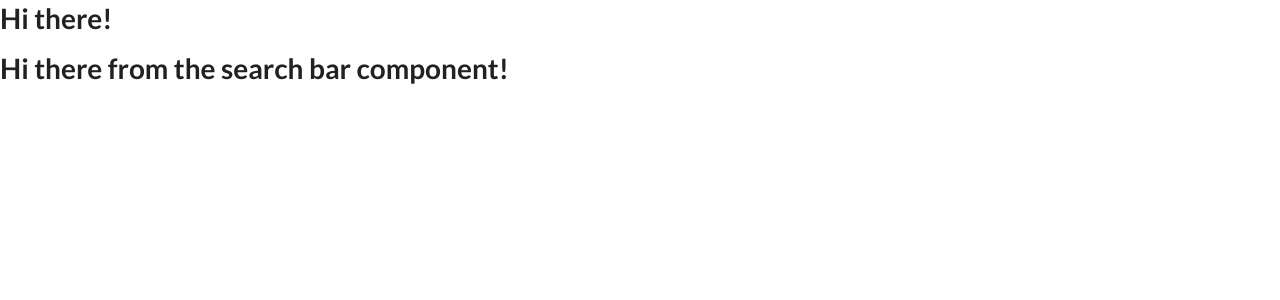
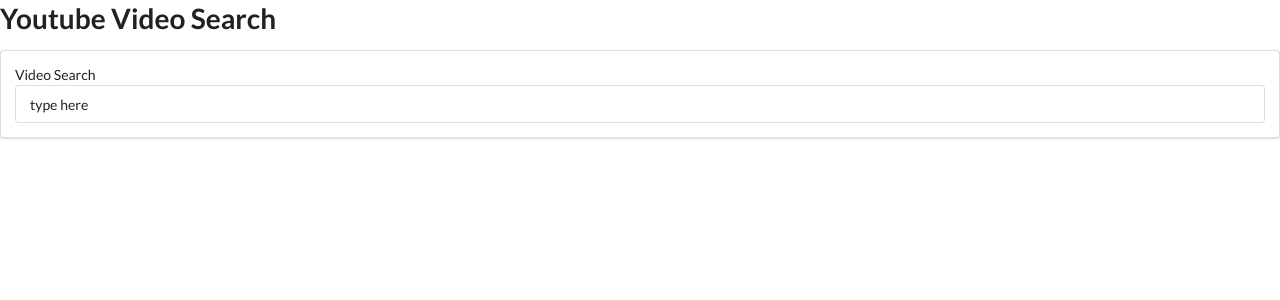
Before and after one commit to MatthewCebenka/videos, a React (Create React App) app in the folder videos/: page / in a window 1280 px wide. Shown: the top 300 px of the page. Built offline with nearby package versions, Linux system fonts and the light colour scheme.

Commit message:
filled in the search bar component

```diff
--- a/videos/src/components/App.js
+++ b/videos/src/components/App.js
@@ -5,7 +5,7 @@
   render() {
     return (
       <div>
-        <h1>Hi there!</h1>
+        <h1>Youtube Video Search</h1>
         <SearchBar />
       </div>
     );
--- a/videos/src/components/SearchBar.js
+++ b/videos/src/components/SearchBar.js
@@ -3,8 +3,13 @@
 class SearchBar extends React.Component {
   render() {
     return (
-      <div>
-        <h1>Hi there from the search bar component!</h1>
+      <div className="search-bar ui segment">
+        <form className="ui form">
+          <div>
+            <label>Video Search</label>
+            <input value='type here' type='text'/>
+          </div>
+        </form>
       </div>
     );
   }
```
